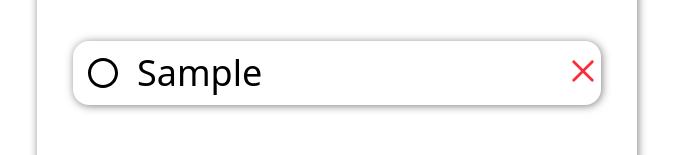
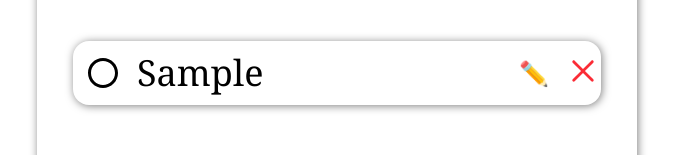
Before and after one commit to Udaybandari/todoapp-, a React (Vite) app: page / in a window 1280 px wide. Both pictures are taken after typing "Sample" into the empty fields and a click on the button "Add". Shown: the part 281-436 px from the top of the page, without its empty margins (303-978 px from the left). Built offline with nearby package versions, Linux system fonts and the light colour scheme.

Commit message:
added new feature

```diff
--- a/src/Components/TodoItem.jsx
+++ b/src/Components/TodoItem.jsx
@@ -6,13 +6,23 @@ import { MdOutlineRadioButtonUnchecked } from "react-icons/md";
 import { useState } from "react";
 
 const TodoItem = ({tasks,setTasks,filter}) => {
+  const [editId, setEditId] = useState(null);
+const [editText, setEditText] = useState("");
+
     const handletoggle=(id)=>{
     setTasks(prev=>
          prev.map((t)=>t.id===id?{...t,completed:!t.completed}:t)
 
 
     );
+
 }
+const handlechange=(id)=>{
+  setTasks((prev)=>prev.map((a)=>a.id==id?{...a,text:editText}:a));
+  setEditId(null);
+  setEditText("");
+}
+console.log(editText)
 const filteredTasks = tasks.filter(task => {
   if (filter === "completed") return task.completed;
   if (filter === "active") return !task.completed;
@@ -31,7 +41,19 @@ const filteredTasks = tasks.filter(task => {
 
 </button>
 
-       <h1 className="text-4xl max-md:text-2xl  max-lg:text-2xl"> {task.text}</h1>
+   {editId==task.id?(
+        <>
+        <input
+         type="text"
+         value={editText}
+         onChange={(e)=>setEditText(e.target.value)}
+         className="rounded-md w-40 font-semibold"
+         autoFocus
+         />
+         <button onClick={()=>handlechange(editId)} className="w-12 cursor-pointer text-sm border-1 rounded-md bg-gradient-to-r from-blue-400 to-blue-800 text-white font-semibold ">save </button>
+        </>
+   ):(    <h1 className="text-4xl font-serif max-md:text-2xl  max-lg:text-2xl"> {task.text}</h1>)}
+       <button  className='cursor-pointer absolute right-13  text-2xl top-4' onClick={()=>{setEditId(task.id),setEditText(task.text)}} >✏️</button>
        <button  onClick={()=>setTasks(prev => prev.filter(t => t.id !==task.id))}>
        <RxCross2 className="text-4xl  max-md:text-2xl  max-md:right-4 max-md:top-5 absolute right-0 top-3 text-red-500 font-bold  cursor-pointer "  />
        </button>
```
